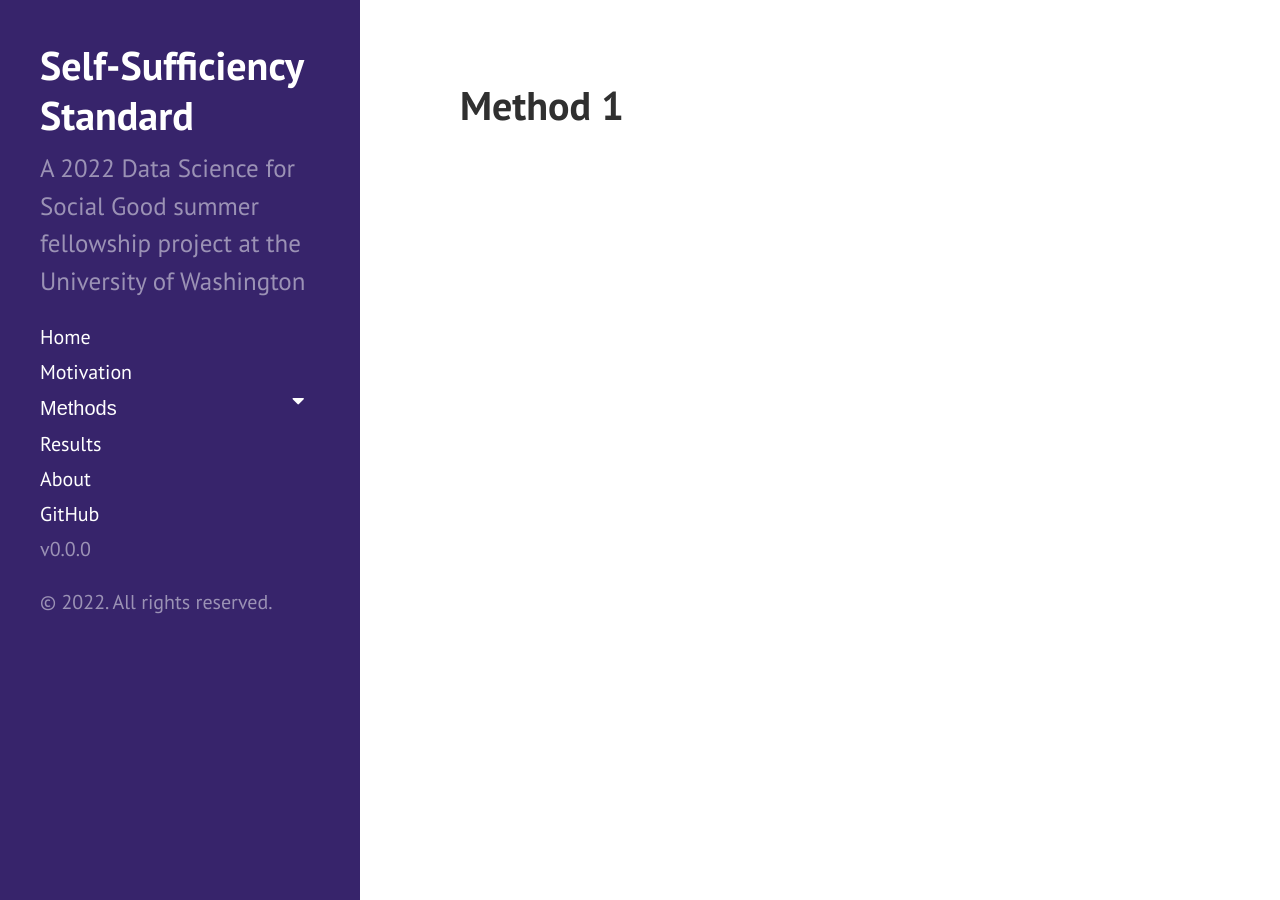
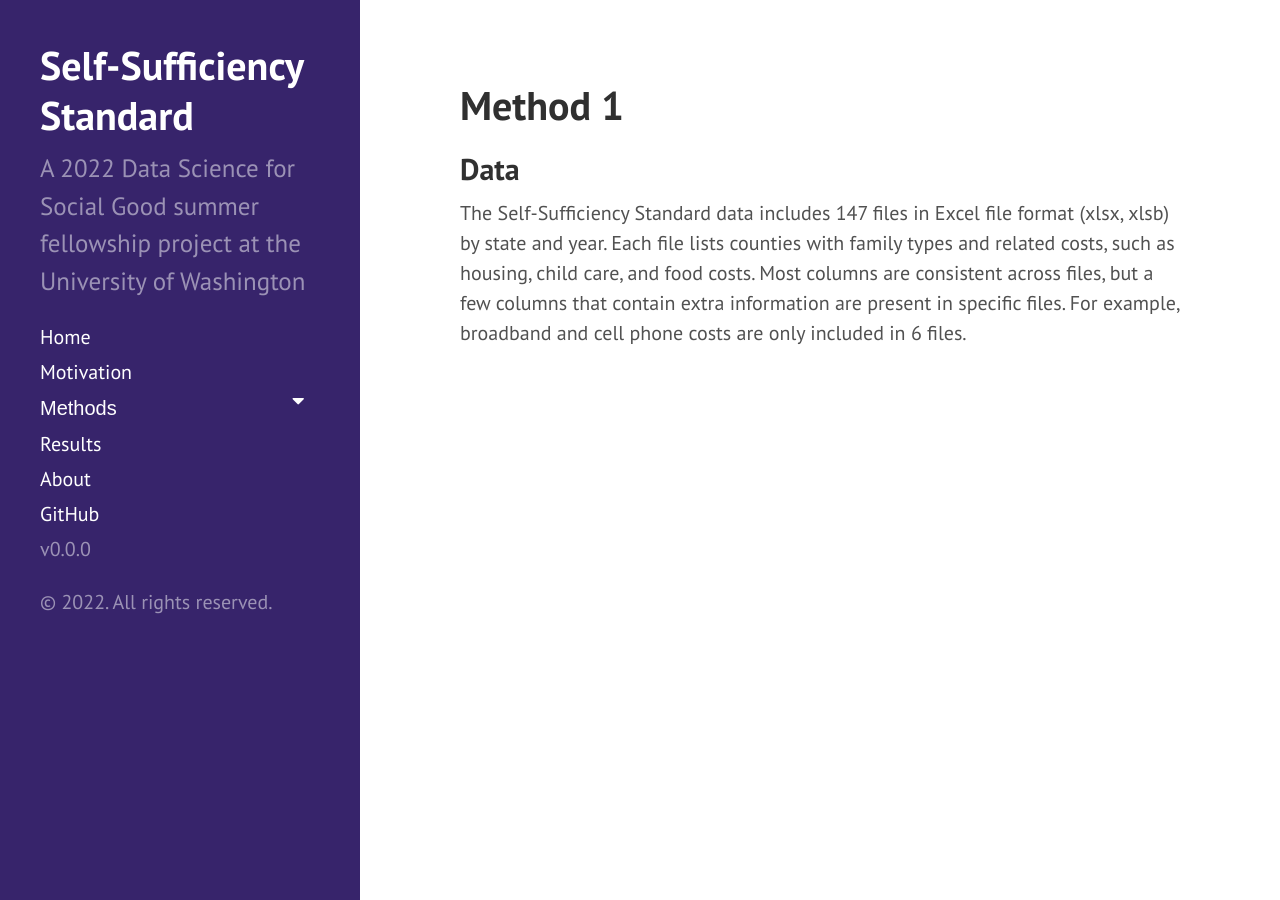
Before and after one commit to uwescience/DSSG2022-Self-Sufficiency, a Jekyll site: the page built from method1.md, in a window 1280 px wide. Built offline with Jekyll 4.4.1, drawn with Linux system fonts in a browser that asks for light colours.

Commit message:
Update method1.md

```diff
--- a/method1.md
+++ b/method1.md
@@ -2,3 +2,6 @@
 layout: page
 title: Method 1
 ---
+
+## Data
+The Self-Sufficiency Standard data includes 147 files in Excel file format (xlsx, xlsb) by state and year. Each file lists counties with family types and related costs, such as housing, child care, and food costs. Most columns are consistent across files, but a few columns that contain extra information are present in specific files. For example, broadband and cell phone costs are only included in 6 files.
```
